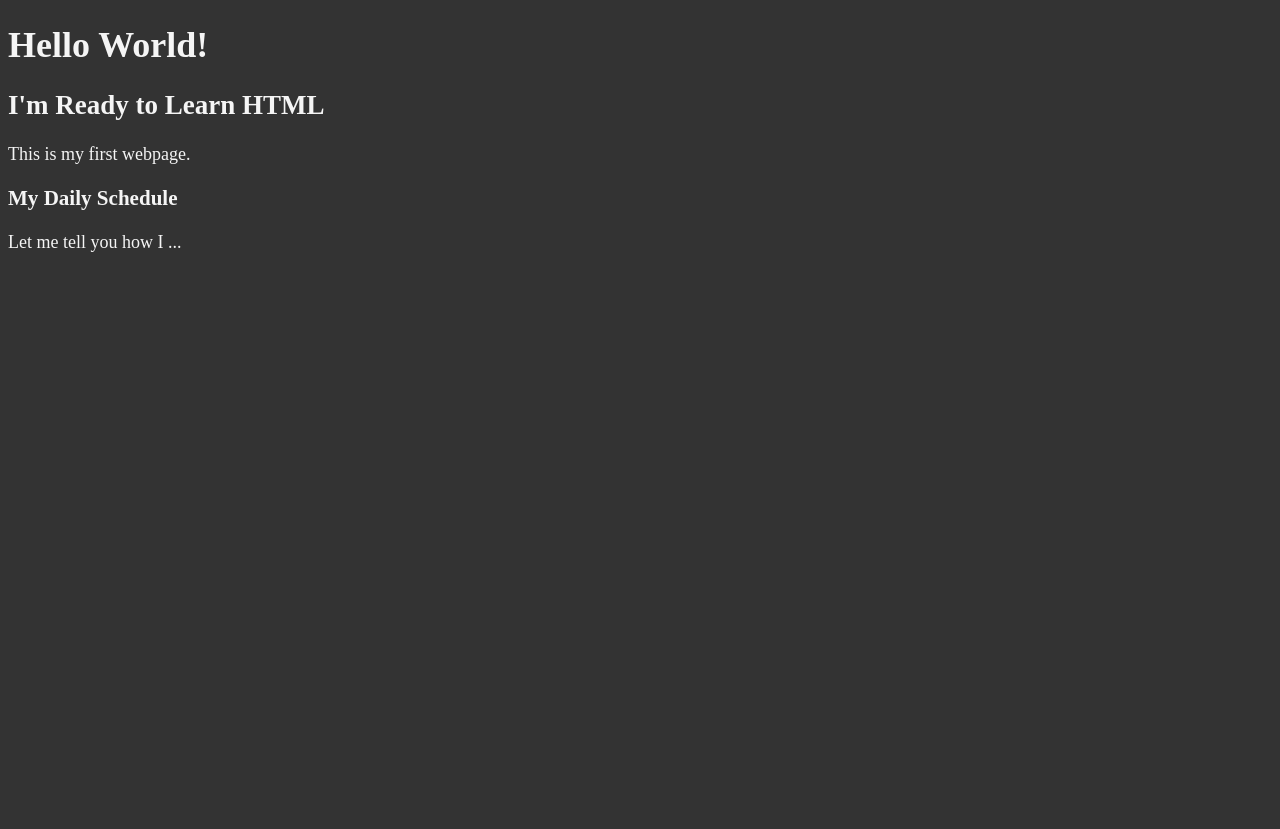
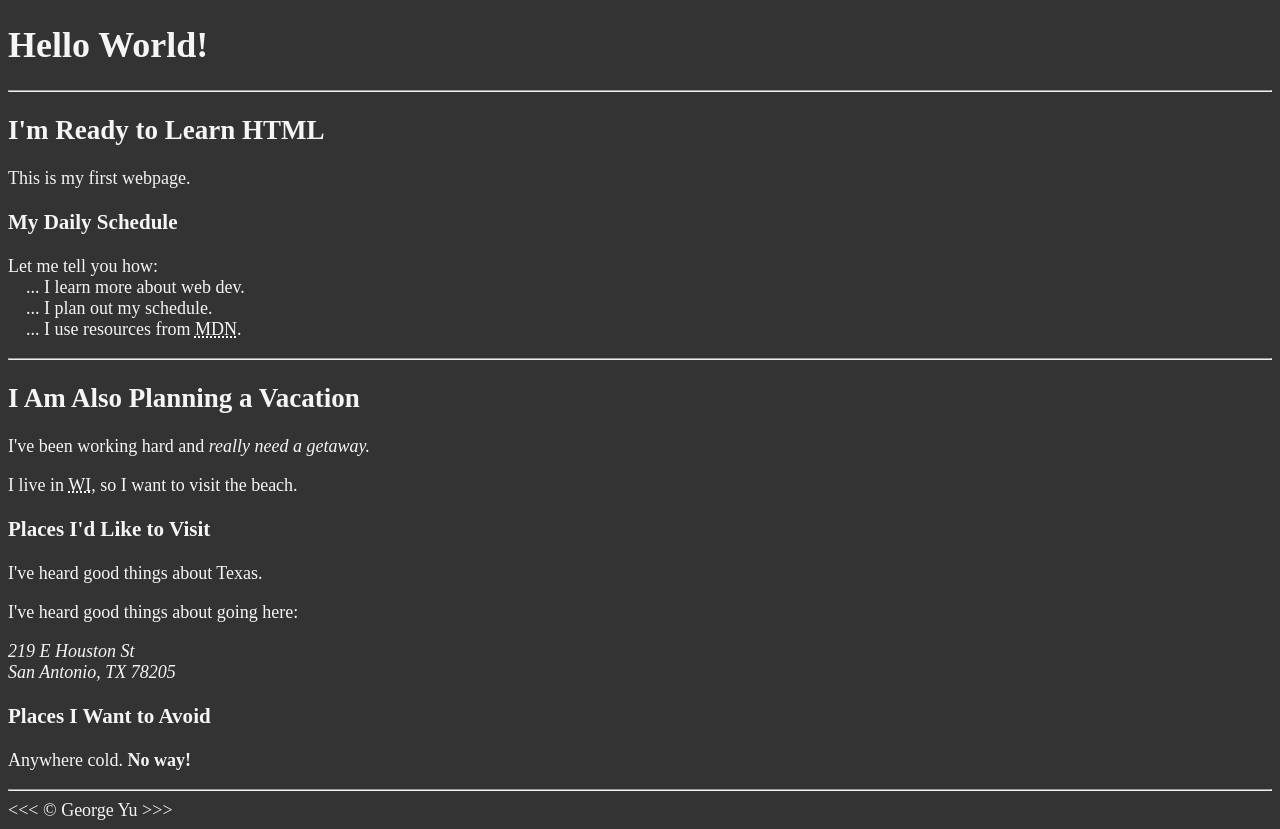
Before and after one commit to yjoechuen/html-webpage, a plain HTML site: page src/index.html in a window 1280 px wide. Before the commit the page ends 800 px from the top, so only its background shows below. Drawn offline with Linux system fonts and the light colour scheme.

Commit message:
Added more content

```diff
--- a/src/index.html
+++ b/src/index.html
@@ -11,10 +11,37 @@
     <body>
         <h1>Hello World!</h1>
 
+        <hr>
+
         <h2>I'm Ready to Learn HTML</h2>
         <p>This is my first webpage.</p>
 
         <h3>My Daily Schedule</h3>
-        <p>Let me tell you how I ...</p>
+        <p>Let me tell you how:
+            <br>&nbsp;&nbsp;&nbsp; ... I learn more about web dev.
+            <br>&nbsp;&nbsp;&nbsp; ... I plan out my schedule.
+            <br>&nbsp;&nbsp;&nbsp; ... I use resources from <abbr title="Mozilla Developer Network">MDN</abbr>.
+        </p>
+
+        <hr>
+
+        <h2>I Am Also Planning a Vacation</h2>
+        <p>I've been working hard and <em>really need a getaway.</em></p>
+        <p>I live in <abbr title="Wisconsin">WI</abbr>, so I want to visit the beach.</p>
+
+        <h3>Places I'd Like to Visit</h3>
+        <p>I've heard good things about Texas.</p>
+        <p>I've heard good things about going here:</p>
+        <address>
+            219 E Houston St <br> San Antonio, TX 78205
+        </address>
+
+        <!-- TODO: Add more places -->
+        <h3>Places I Want to Avoid</h3>
+        <p>Anywhere cold. <strong>No way!</strong></p>
+
+        <hr>
+        &lt;&lt;&lt; &copy; George Yu &gt;&gt;&gt;
+
     </body>
 </html>
```
